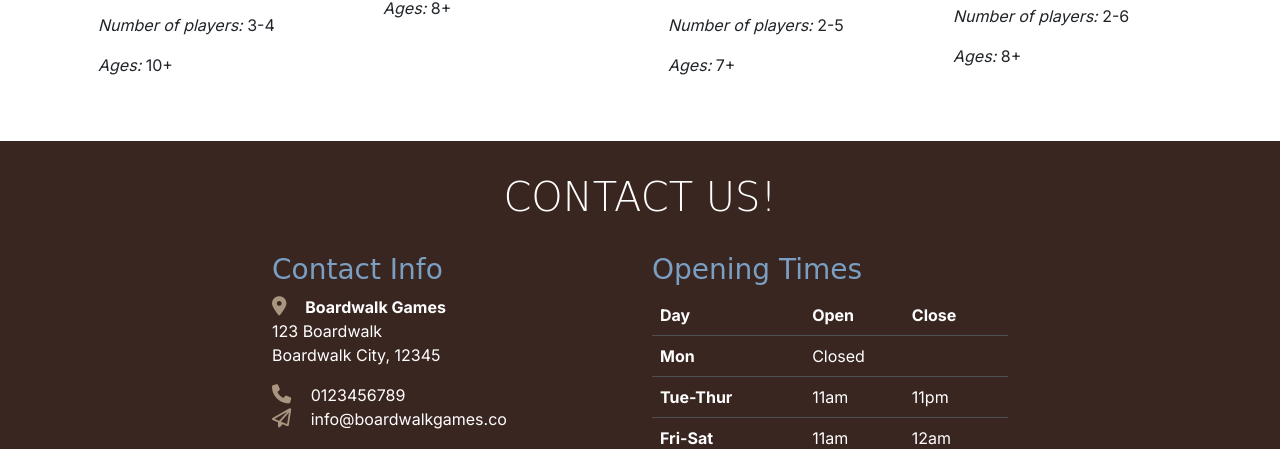
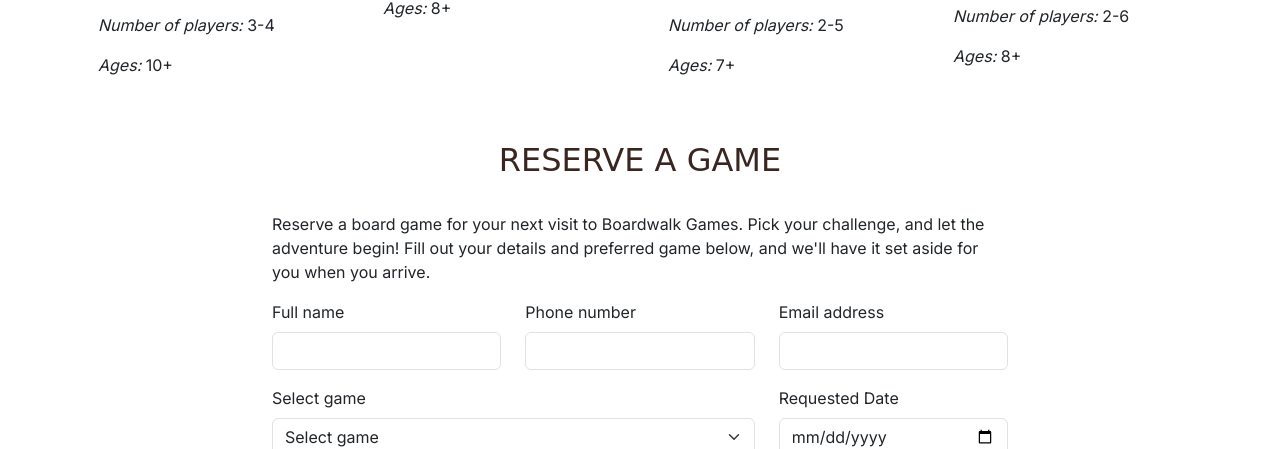
Before and after one commit to bikerbrandon2282/boardwalk-games, a plain HTML site: page game-library.html in a window 1280 px wide. Shown: the part 1529-1978 px from the top of the page. Drawn offline with nearby package versions, Linux system fonts and the light colour scheme; a web font is replaced by a local one.

Commit message:
added form to reserve game

```diff
--- a/game-library.html
+++ b/game-library.html
@@ -340,6 +340,57 @@
           </div>
         </div>
       </section>
+      <!-- Reserve form section -->
+      <section id="reserve-form" class="container section">
+        <div class="row justify-content-center">
+          <div class="col-12 col-md-8">
+            <h2 class="text-center">Reserve a Game</h2>
+            <p>Reserve a board game for your next visit to Boardwalk Games.
+              Pick your challenge, and let the adventure begin! Fill out your details and preferred game below,
+              and we'll have it set aside for you when you arrive.
+            </p>
+            <form action="success.html" method="GET">
+              <div class="row">
+                <div class="col-12 col-xl-4 mb-3">
+                  <label for="full-name" class="form-label">Full name</label>
+                  <input class="form-control" id="full-name" name="full-name" type="text" required/>
+                </div>
+                <div class="col-12 col-xl-4 mb-3">
+                  <label for="phone" class="form-label">Phone number</label>
+                  <input class="form-control" id="phone" name="phone" type="number" required/>
+                </div>
+                <div class="col-12 col-xl-4 mb-3">
+                  <label for="email" class="form-label">Email address</label>
+                  <input class="form-control" id="email" name="email" type="email" required/>
+                </div>
+              </div>
+              <div class="row">
+                <div class="col-12 col-xl-8 mb-3">
+                  <label for="select-game" class="form-label">Select game</label>
+                  <select id="select-game" class="form-select" name="select-game" required>
+                    <option value="" selected disabled>Select game</option>
+                    <option value="galaxy-pioneers">Galaxy Pioneers</option>
+                    <option value="mystic-woods">Mystic Woods</option>
+                    <option value="captains-gambit">Captain's Gambit</option>
+                    <option value="critter-quest">Critter Quest</option>
+                    <option value="setters-of-catan">Setters of Catan</option>
+                    <option value="monopoly">Monopoly</option>
+                    <option value="exploding-kittens">Exploding Kittens</option>
+                    <option value="cluedo">Cluedo</option>
+                  </select>
+                </div>
+                <div class="col-12 col-xl-4 mb-3">
+                  <label for="requested-date" class="form-label">Requested Date</label>
+                  <input class="form-control" id="requested-date" name="requested-date" type="date" placeholder="dd/mm/yyyy" required/>
+                </div>
+              </div>
+              <div class="d-flex justify-content-end ">
+                <button type="submit" class="btn custom-button-outline">Submit</button>
+              </div>
+            </form>
+          </div>
+        </div>
+      </section>
     </main>
 
     <!-- footer / contact section -->
```
